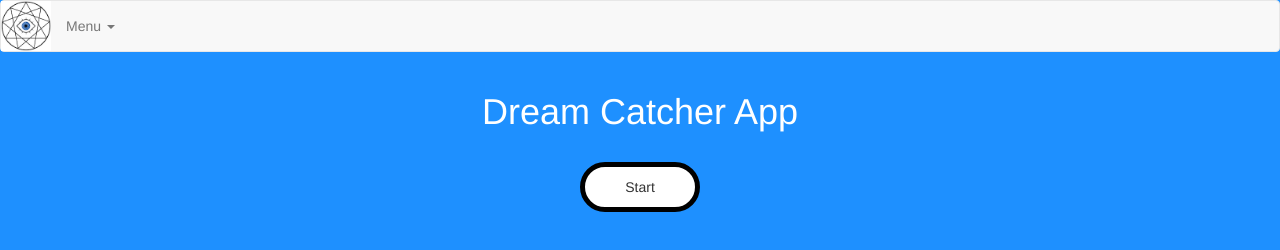
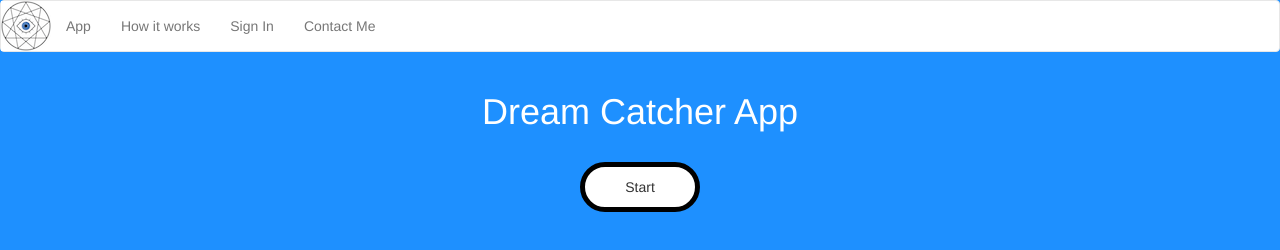
Before and after one commit to critesjosh/DCPapp-PWA, a plain HTML site: page index.html in a window 1280 px wide. Drawn offline with nearby package versions, Linux system fonts and the light colour scheme.

Commit message:
style navbar

```diff
--- a/index.html
+++ b/index.html
@@ -29,23 +29,18 @@
             <span class="icon-bar"></span>
             <span class="icon-bar"></span>
           </button>
-          <a class="navbar-brand" href="#"><img id="brand" src="images/icons/icon-128x128.png"></a>
+          <a class="navbar-brand" href="#"><img id="brand" src="images/icons/icon-50x50.png"></a>
         </div>
 
         <!-- Collect the nav links, forms, and other content for toggling -->
        <div class="collapse navbar-collapse" id="bs-example-navbar-collapse-1">
          <ul class="nav navbar-nav">
-           <li class="dropdown">
-             <a href="#" class="dropdown-toggle" data-toggle="dropdown" role="button" aria-haspopup="true" aria-expanded="false">Menu <span class="caret"></span></a>
-             <ul class="dropdown-menu">
                <li><a href="#">App</a></li>
                <li><a href="#">How it works</a></li>
                <li role="separator" class="divider"></li>
                <li><a href="#">Sign In</a></li>
                <li role="separator" class="divider"></li>
                <li><a href="#">Contact Me</a></li>
-             </ul>
-           </li>
          </ul>
        </div><!-- /.navbar-collapse -->
    </nav>
--- a/styles/main.css
+++ b/styles/main.css
@@ -12,6 +12,10 @@ html, body {
 
 html {
   overflow: hidden;
+}
+
+.navbar {
+    background-color: white !important;
 }
 
 .navbar-brand {
```
Also changed, not shown: images/icons/icon-50x50.png (added).
